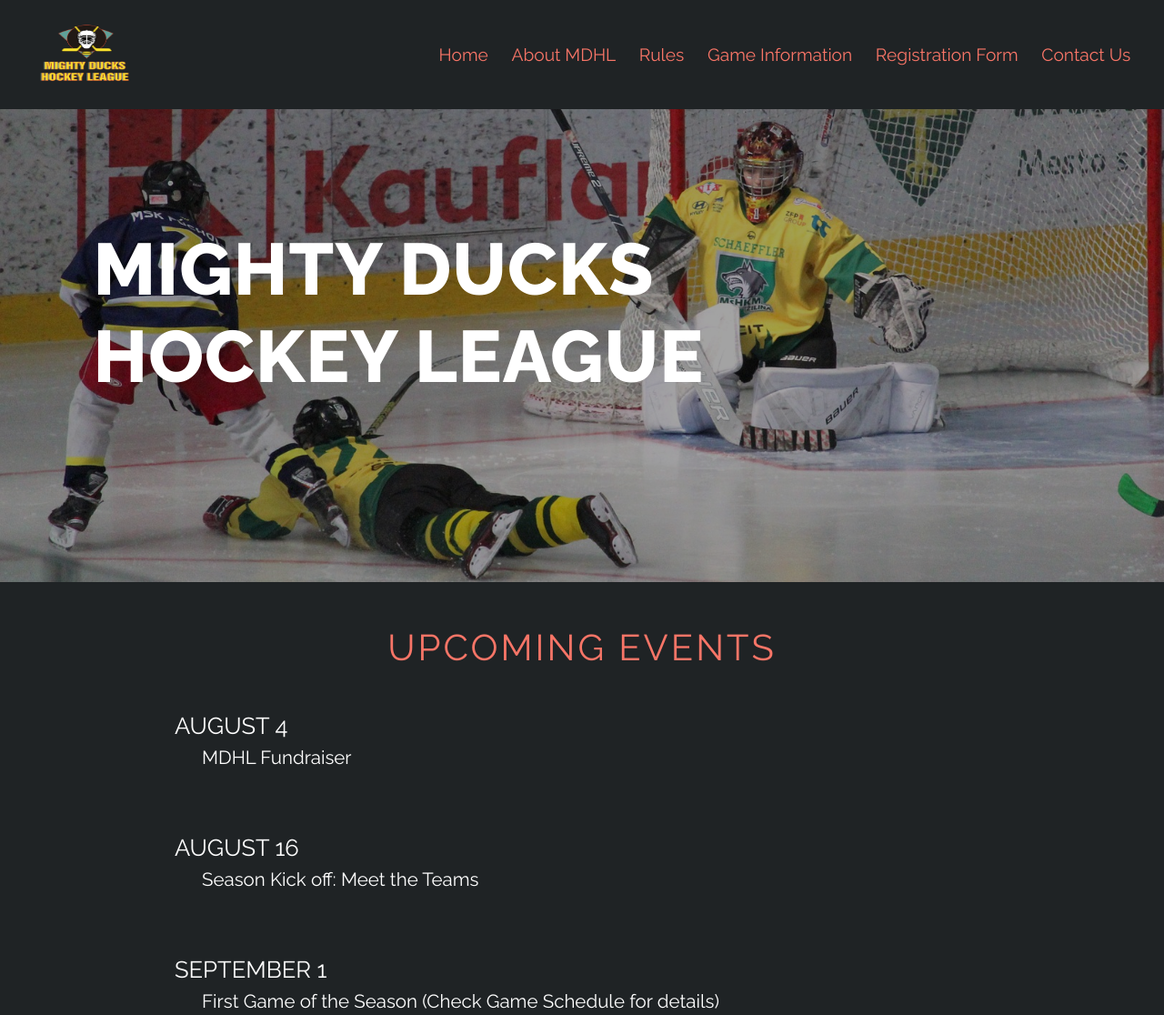
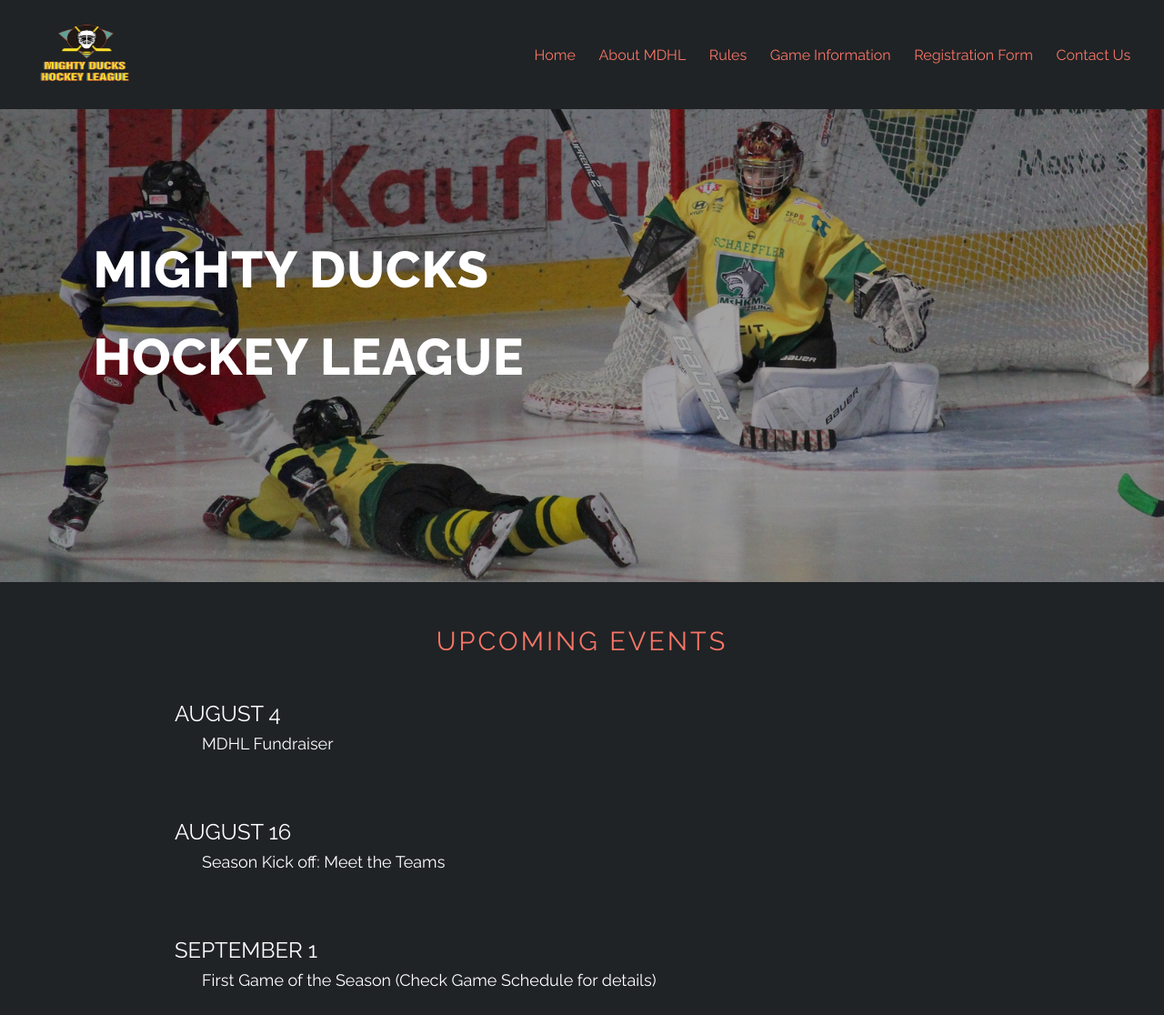
Before and after one commit to lmaestredev/mighty_ducks_hockey_league, a plain HTML site: page index.html in a window 1280 px wide. Shown: the top 1116 px of the page at 91% size. Drawn offline with Linux system fonts and the light colour scheme.

Commit message:
refactor responsive

```diff
--- a/styles/mdhl5.css
+++ b/styles/mdhl5.css
@@ -18,7 +18,7 @@
 
 /* start header styles index.html and others*/
 header{
-    width: 100vw;
+    width: 100%;
     height: 80vh;
     background-color: #1f2325;
     display: flex;
@@ -27,7 +27,7 @@ header{
 }
 
 #headerTop_container{
-    width: 100vw;
+    width: 100%;
     height: 15vh;
     padding: 0 1.5rem;
     position: absolute;
@@ -66,7 +66,7 @@ label[for="toggle_navbar"] #close_toggle{
 }
 
 #navbar{
-    width: 100vw;
+    width: 100%;
     padding: 1rem;
     background-color: #1f2325;
     position: absolute;
@@ -103,7 +103,7 @@ label[for="toggle_navbar"] #close_toggle{
 }
 
 #website-title {
-    width: 100vw;
+    width: 100%;
     height: 65vh;
     padding-left: 15vw;
     padding-top: 12vh;
@@ -119,7 +119,7 @@ label[for="toggle_navbar"] #close_toggle{
 
 /* Main styles */
 main{
-    width: 100vw;
+    width: 100%;
     background-color: #1f2325;
     display: flex;
     flex-direction: column;
@@ -474,16 +474,12 @@ footer {
     }
 
     #navbar a{
-        font-size: 1.2rem;
+        font-size: 1rem;
     }
 
     #navbar a:hover{
         text-decoration: underline;
         text-decoration-color:var(--primary-color);
-    }
-
-    #website-subtitle {
-        font-size: 2rem;
     }
 
     .regulations-list > li ~ li {
@@ -519,18 +515,11 @@ footer {
 }
 
 @media only screen and (min-width: 1200px){
-    #navbar a {
-        font-size: 1.2rem;
-    }
 
     #website-title {
         padding-top: 16vh;
-        font-size: 5rem;
+        font-size: 3.5rem;
         line-height: 6rem;
-    }
-
-    #website-subtitle {
-        font-size: 2.5rem;
     }
 
     section{
@@ -541,16 +530,6 @@ footer {
         margin-top: 4.5rem;
     }
 
-    .section-subititle,
-    .regulations-list > li > p:first-child {
-        font-size: 1.6rem;
-    }
-
-    #mainList_container > dd,
-    #infoMdhl-container li p ~ p {
-        font-size: 1.2813rem;
-    }
-
     .columns-tables {
         min-width: 180px;
     }
```
